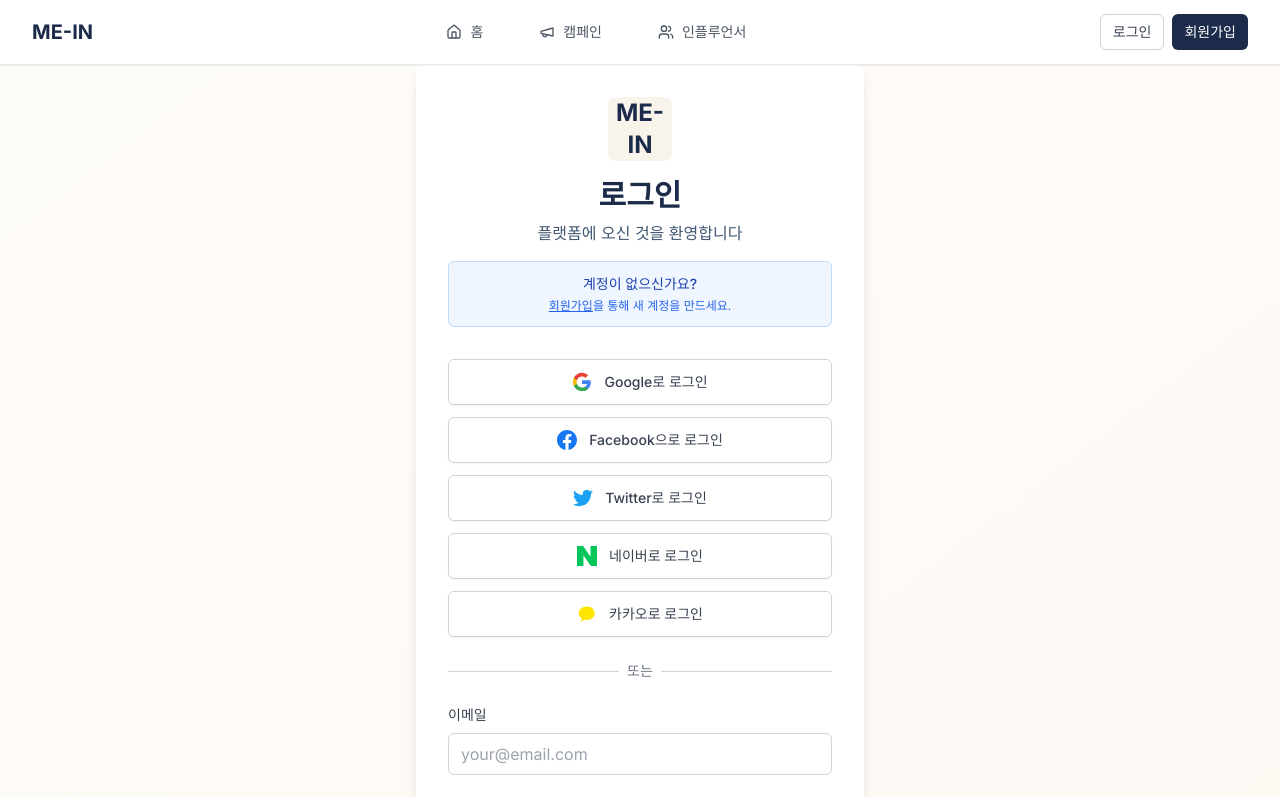
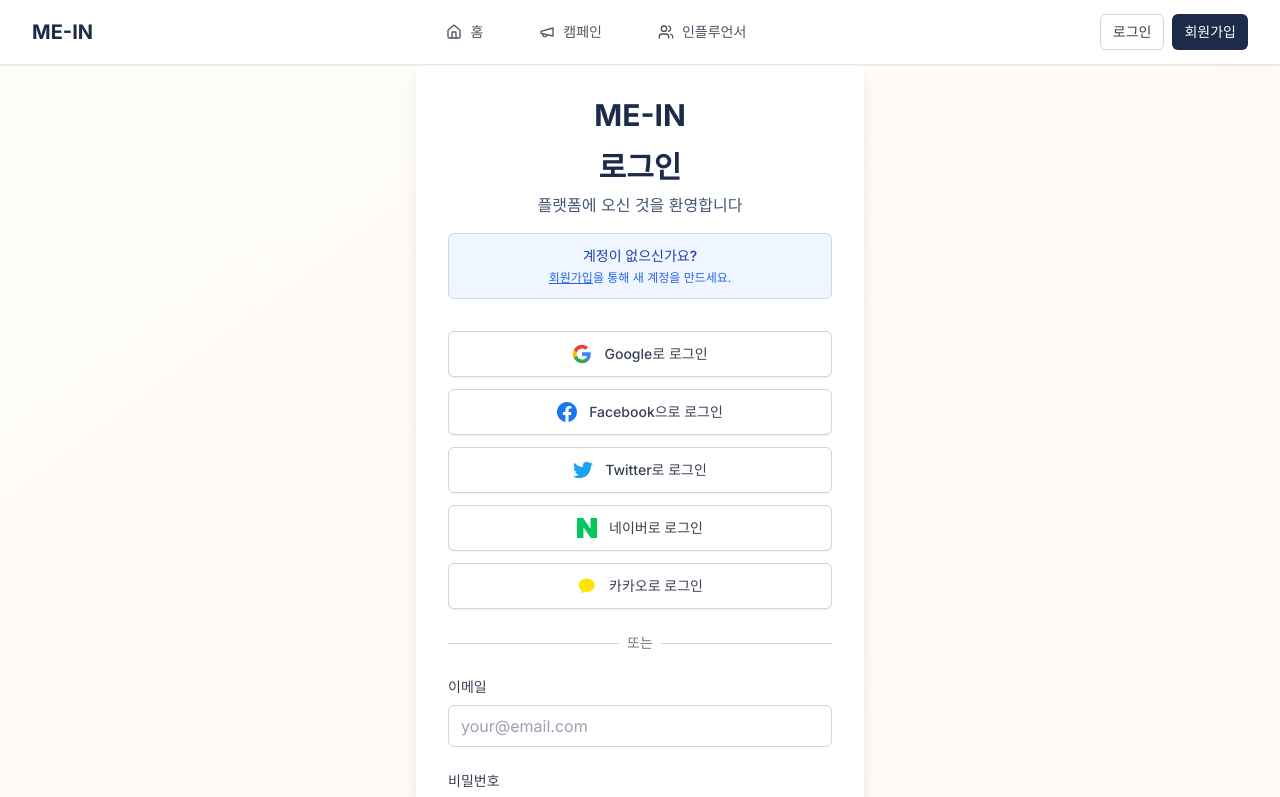
Before and after one commit to josephstore/ME-IN, a Next.js app: page /auth/login in a window 1280 px wide. Shown: the top 797 px of the page. Built offline with nearby package versions, Linux system fonts and the light colour scheme.

Commit message:
Auto-deploy:  - ?먮룞 諛고룷

```diff
--- a/app/auth/login/page.tsx
+++ b/app/auth/login/page.tsx
@@ -63,9 +63,7 @@
       <div className="bg-white p-8 rounded-lg shadow-lg max-w-md w-full mx-4">
                 <div className="text-center mb-8">
                   <div className="flex justify-center mb-4">
-                    <div className="w-16 h-16 bg-beige-400 rounded-lg flex items-center justify-center">
-                      <span className="text-navy-600 font-bold text-2xl">ME-IN</span>
-                    </div>
+                    <span className="text-navy-600 font-bold text-3xl">ME-IN</span>
                   </div>
                   <h1 className="text-3xl font-bold text-navy-600 mb-2">로그인</h1>
                   <p className="text-navy-500">플랫폼에 오신 것을 환영합니다</p>
--- a/components/CampaignHomePage.tsx
+++ b/components/CampaignHomePage.tsx
@@ -176,12 +176,6 @@
       <div className="bg-white shadow-sm border-b border-beige-200">
         <div className="px-4 py-3">
           <div className="flex items-center justify-between">
-            {/* Logo */}
-            <div className="flex items-center space-x-2">
-              <div className="w-8 h-8 bg-beige-400 rounded-lg flex items-center justify-center">
-                <span className="text-navy-600 font-bold text-sm">ME-IN</span>
-              </div>
-            </div>
 
             {/* Notifications */}
             <div className="flex items-center space-x-3">
```
